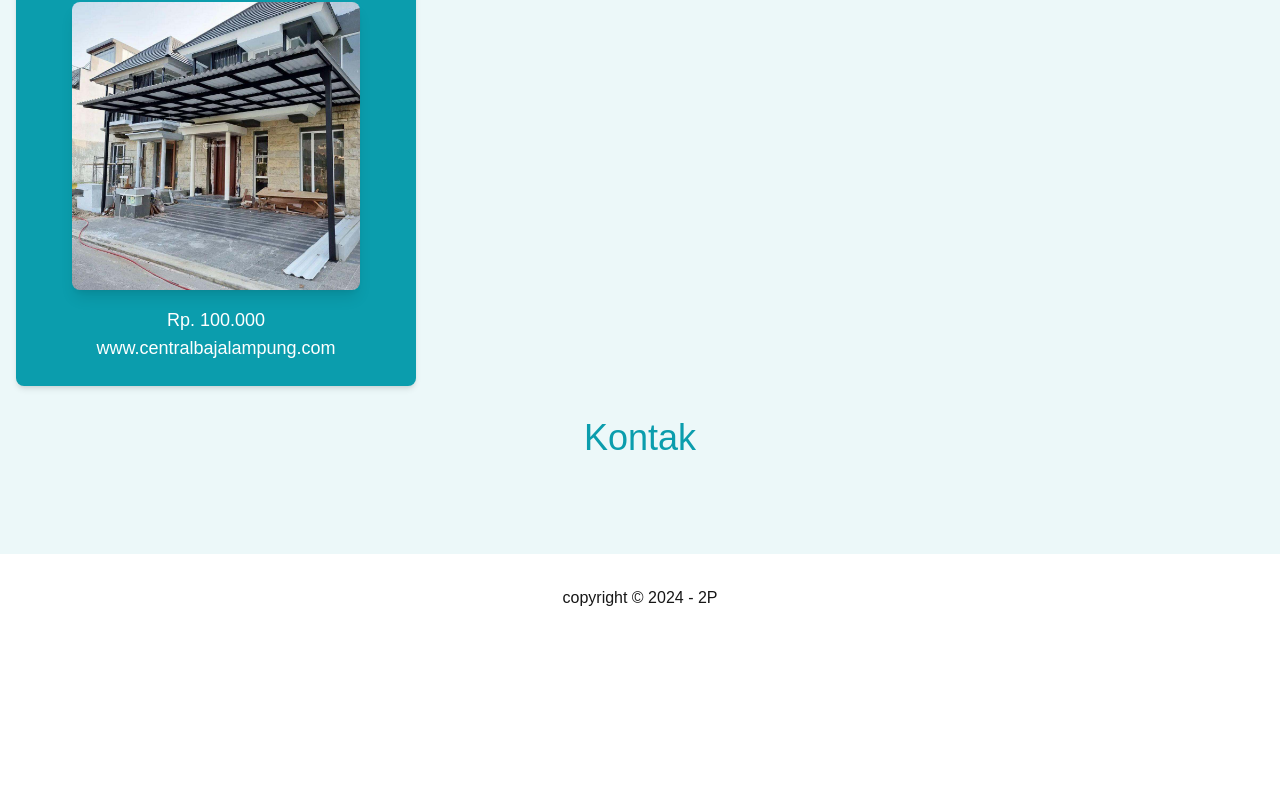
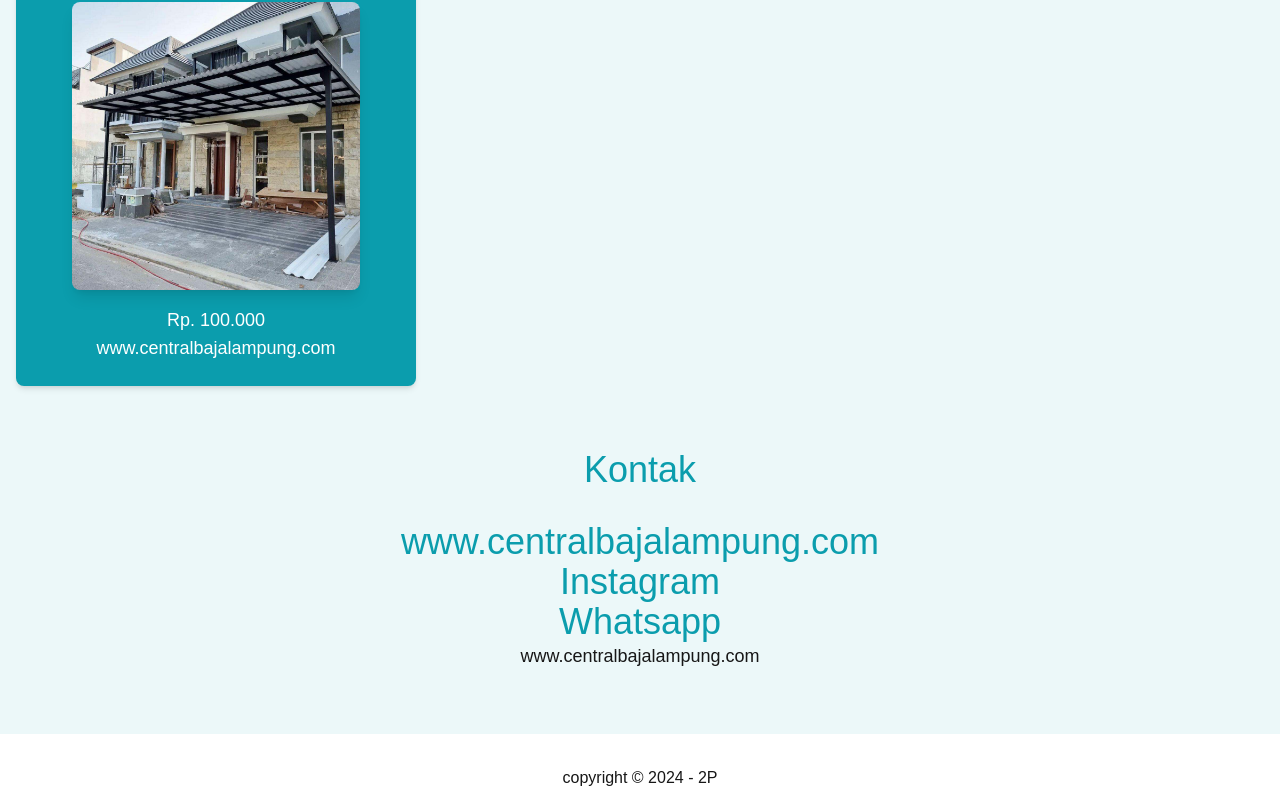
Before and after one commit to adchandra/2P, a Next.js app: page / in a window 1280 px wide. Shown: the part 1496-2302 px from the top of the page. Before the commit the page ends 2122 px from the top, so only its background shows below. Built offline with nearby package versions, Linux system fonts and the light colour scheme.

Commit message:
MSeptap:Menambahkan isi pada kontak

```diff
--- a/app/page.tsx
+++ b/app/page.tsx
@@ -92,8 +92,6 @@ export default function Home() {
                         </div>
                     </div>
 
-
-
                 </div>
             </section>
 
@@ -105,7 +103,7 @@ export default function Home() {
                         <h2 className="text-4xl font-medium text-primary">Harga</h2>
                     </div>
 
-                 {/* Wrapper untuk Card */}
+                {/* Wrapper untuk Card */}
                  <div className="grid grid-cols-1 sm:grid-cols-2 lg:grid-cols-3 gap-6">
                         {/* Card Harga 1 */}
                         <div className="flex flex-col items-center bg-primary rounded-lg shadow-md p-6">
@@ -123,6 +121,9 @@ export default function Home() {
                         </div>
                     </div>
 
+                </div>
+            </section>
+
             {/* Kontak */}
             <section id="kontak" className="py-8 bg-[#ECF8F9]">
                 <div className="container mx-auto px-4">
@@ -130,13 +131,18 @@ export default function Home() {
                     <div className="text-center mb-8">
                         <h2 className="text-4xl font-medium text-primary">Kontak</h2>
                     </div>
+
+                    <div className="text-center mb-8">
+                        <h3 className="text-4xl font-medium text-primary">www.centralbajalampung.com</h3>
+                        <h3 className="text-4xl font-medium text-primary">Instagram</h3>
+                        <h3 className="text-4xl font-medium text-primary">Whatsapp</h3>
+                        <h3 className="text-4xl font-medium text-lg">www.centralbajalampung.com</h3>
+                    </div>
+
                 </div>
             </section>
 
 
-                </div>
-            </section>
-
         </>
     );
 }
```
